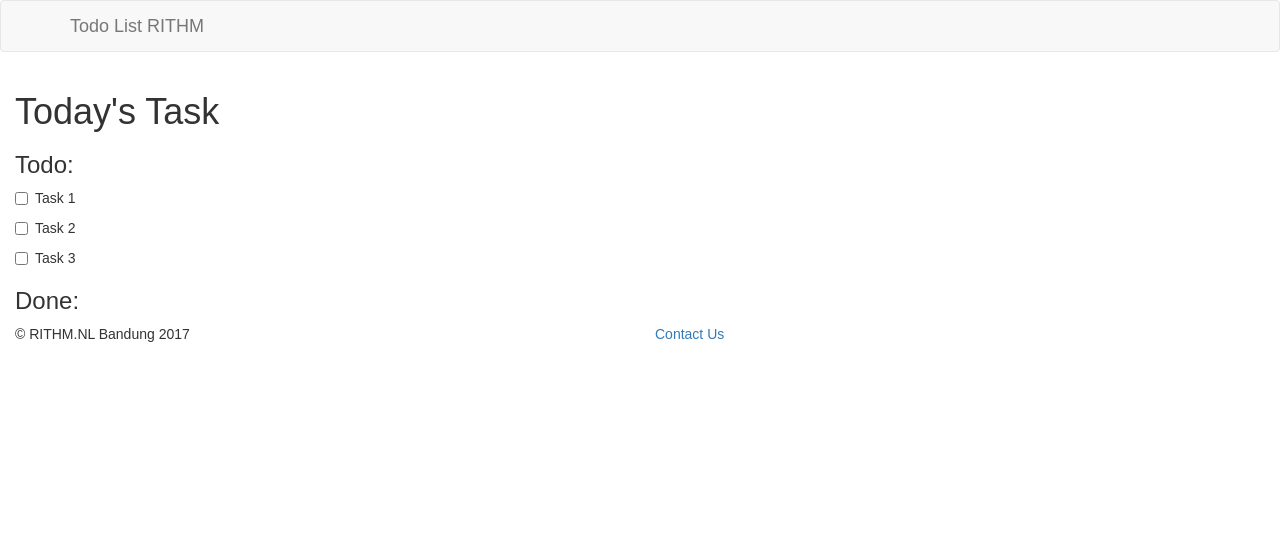
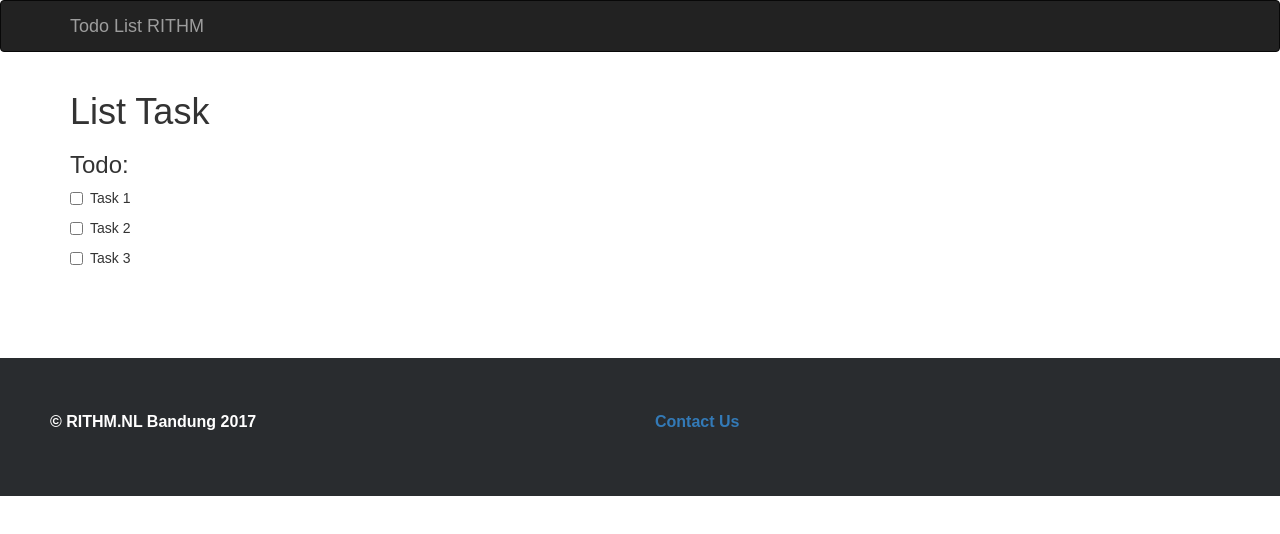
Before and after one commit to ipanggabean/todolist, a React (Create React App) app: page / in a window 1280 px wide. Shown: the top 534 px of the page. Built offline with nearby package versions, Linux system fonts and the light colour scheme.

Commit message:
simple view fixes

```diff
--- a/public/index.html
+++ b/public/index.html
@@ -27,7 +27,7 @@
       You need to enable JavaScript to run this app.
     </noscript>
     <header>
-      <nav class="navbar navbar-default">
+      <nav class="navbar navbar-inverse">
         <div class="container">
           <div class="navbar-header">
             <a class="navbar-brand" href="#">
@@ -38,16 +38,17 @@
       </nav>
     </header>
 
-    <div class="container-fluid">
-      <div class="row">
-        <div class="col-sm-12">
-          <div id="root"></div>
+    <div class="main">
+      <div class="container">
+        <div class="row">
+          <div class="col-sm-12">
+            <div id="root"></div>
+          </div>
         </div>
       </div>
     </div>
 
     <footer>
-      <div class="container-fluid">
         <div class="row">
           <div class="col-sm-6">
             &copy; RITHM.NL Bandung 2017
@@ -58,7 +59,6 @@
             </ul>
           </div>
         </div>
-      </div>
     </footer>
   </body>
 </html>
--- a/src/App.css
+++ b/src/App.css
@@ -1,28 +1,11 @@
-.App {
-  text-align: center;
+footer {
+  background-color: #292c2f;
+  box-sizing: border-box;
+  width: 100%;
+  text-align: left;
+  font: bold 16px sans-serif;
+  padding: 55px 50px;
+  margin-top: 80px;
+  bottom: 0;
+  color: #ffffff;
 }
-
-.App-logo {
-  animation: App-logo-spin infinite 20s linear;
-  height: 80px;
-}
-
-.App-header {
-  background-color: #222;
-  height: 150px;
-  padding: 20px;
-  color: white;
-}
-
-.App-title {
-  font-size: 1.5em;
-}
-
-.App-intro {
-  font-size: large;
-}
-
-@keyframes App-logo-spin {
-  from { transform: rotate(0deg); }
-  to { transform: rotate(360deg); }
-}
--- a/src/App.js
+++ b/src/App.js
@@ -2,21 +2,10 @@ import React, { Component } from 'react';
 import './App.css';
 
 class App extends Component {
-  constructor(props) {
-    super(props);
-    this.state = {
-      aptBodyVisible: false,
-      orderBy: 'petName',
-      orderDir: 'asc',
-      queryText: '',
-      myAppointments: []
-    }
-  }
-
   render() {
     return (
       <div>
-        <h1>Today's Task</h1>
+        <h1>List Task</h1>
         <h3>Todo:</h3>
         <ul className="list-unstyled">
           <li>
@@ -41,8 +30,6 @@ class App extends Component {
             </div>
           </li>
         </ul>
-
-        <h3>Done:</h3>
       </div>
     );
   }
```
